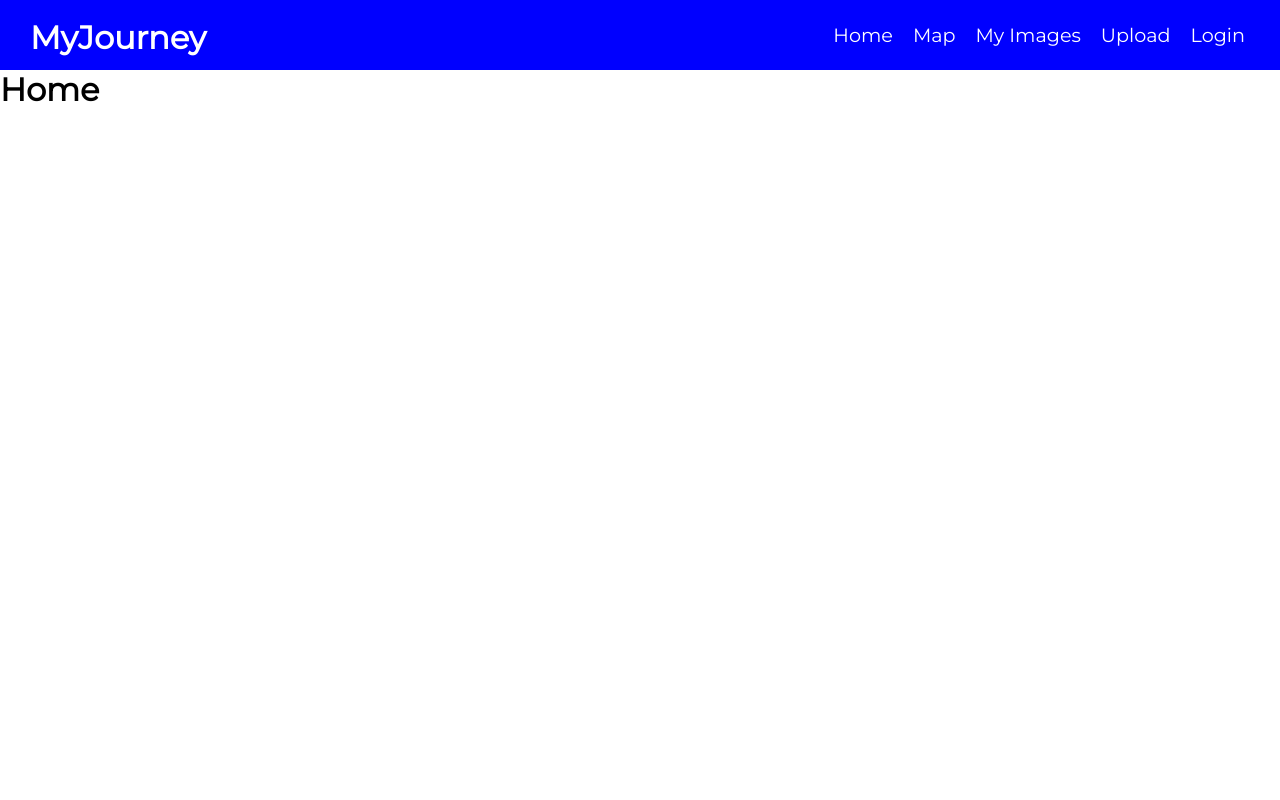
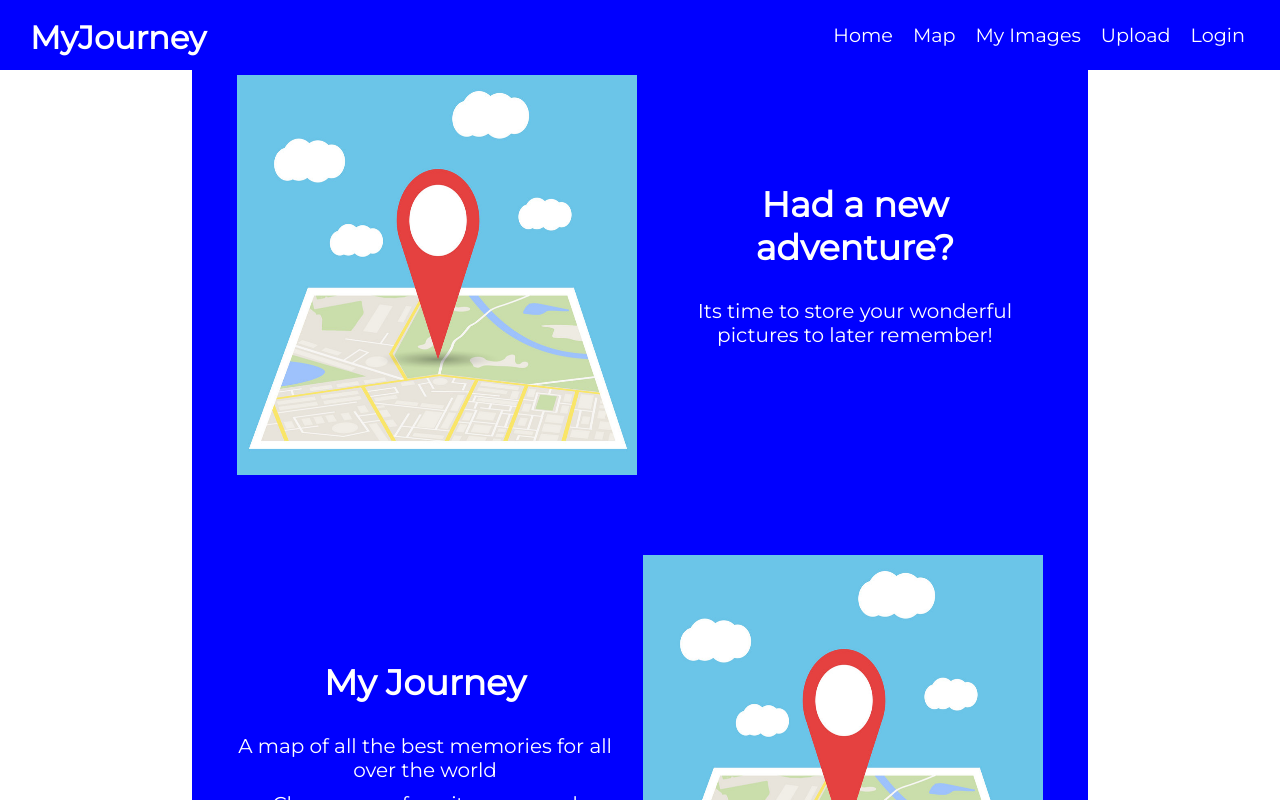
Before and after one commit to FranciscoGiro/myJourney, a React (Create React App) app in the folder frontend/: page / in a window 1280 px wide. Shown: the top 800 px of the page. Built offline with nearby package versions, Linux system fonts and the light colour scheme; no server answers.

Commit message:
home page

```diff
--- a/frontend/src/components/Home.js
+++ b/frontend/src/components/Home.js
@@ -1,11 +1,41 @@
 import React from 'react';
+import '../styles/home.css';
 
-function Home() {
+function Home () {
   return (
     <div className="home">
-      <h1>Home</h1>
+      <div className="home-container">
+        <div className='text1'>
+          <img
+            src="home.png"
+            className="home-image"
+            width={'400px'}
+            height={'400px'}
+          >
+          </img>
+          <div className='text-container'>
+            <h3>Had a new adventure?</h3>
+            <p>Its time to store your wonderful pictures to later remember!</p>
+            <p></p>
+          </div>
+        </div>
+        <div className='text1'>
+          <div className='text-container'>
+            <h3>My Journey</h3>
+            <p>A map of all the best memories for all over the world</p>
+            <p>Choose your favorite ones, and visualize them over location or date</p>
+          </div>
+          <img
+            src="home.png"
+            className="home-image"
+            width={'400px'}
+            height={'400px'}
+          >
+          </img>
+        </div>
+      </div>
     </div>
-  )
+  );
 }
 
-export default Home
+export default Home;
--- /dev/null
+++ b/frontend/src/styles/home.css
@@ -0,0 +1,47 @@
+.home {
+    width: 100%;
+    min-height: 83vh;
+    display: flex;
+    flex-direction: column;
+    justify-content: start;
+    align-items: center;
+}
+
+.home-container {
+    width: 70%;
+    min-height: 80vh;
+    background-color: blue;
+    display: flex;
+    flex-direction: column;
+    align-items: center;
+}
+
+.text1 {
+    height: 350px;
+    display: flex;
+    align-items: center;
+    justify-content: space-around;
+    margin: 30px;
+    margin-top: 30px;
+    margin-bottom: 100px;
+}
+
+.text-container {
+    width: 45%;
+    color: white;
+    display: flex;
+    flex-direction: column;
+    align-items: center;
+    justify-content:space-between;
+    text-align: center;
+}
+
+.text-container h3 {
+    font-size: 35px;
+    margin-bottom: 30px;
+}
+
+.text-container p {
+    font-size: 20px;
+    margin-bottom: 10px;
+}
```
Also changed, not shown: frontend/public/home.png (added).
